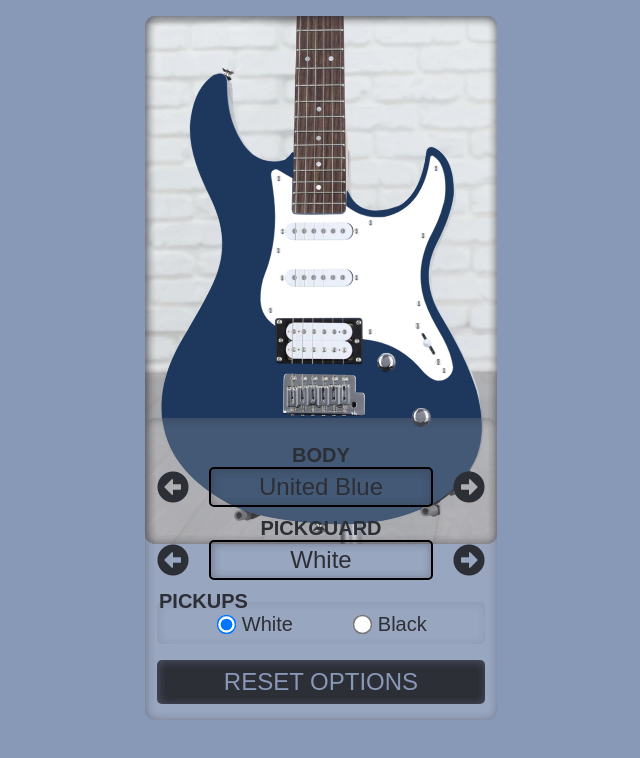
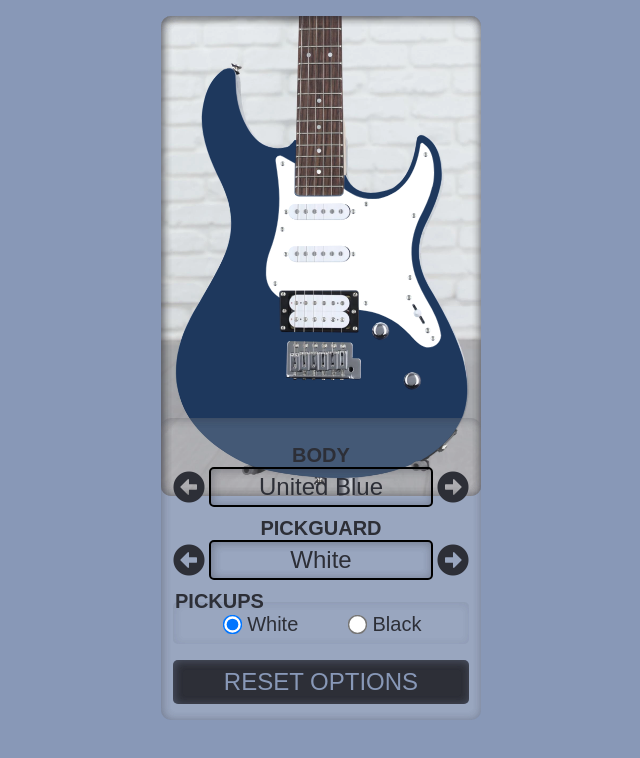
Before and after one commit to js-rushing/guitarOptionsCarousel, a plain HTML site: page index.html in a window 1280 px wide. Shown: the whole page, without its empty margins (319-959 px from the left). Drawn offline with Linux system fonts and the light colour scheme.

Commit message:
Fix Sizing Issue

```diff
--- a/styles/style.scss
+++ b/styles/style.scss
@@ -27,8 +27,8 @@ body {
 .guitar {
     width: 80vw;
     height: calc(80vw * 1.5);
-    max-width: 22rem;
-    max-height: 33rem;
+    max-width: 20rem;
+    max-height: 30rem;
     position: relative;
     margin-top: 2vh;
 
@@ -47,8 +47,8 @@ body {
         position: absolute;
         width: 80vw;
         height: calc(80vw*1.5);
-        max-width: 22rem;
-        max-height: 33rem;
+        max-width: 20rem;
+        max-height: 30rem;
         z-index: 1;
     }
 
@@ -60,8 +60,8 @@ body {
         position: absolute;
         width: 80vw;
         height: calc(80vw*1.5);
-        max-width: 22rem;
-        max-height: 33rem;
+        max-width: 20rem;
+        max-height: 30rem;
         z-index: 3;
     }
 
@@ -76,7 +76,7 @@ body {
     align-items: center;
     justify-content: center;
     width: 80vw;
-    max-width: 22rem;
+    max-width: 20rem;
     border-radius: .625rem;
     z-index: 10;
     padding: 1rem;
@@ -86,7 +86,7 @@ body {
         &_headline {
             display: flex;
             width: 100%;
-            max-width: 22rem;
+            max-width: 20rem;
             align-items: center;
             justify-content: center;
             font-size: 1.25rem;
@@ -113,13 +113,12 @@ body {
             align-items: center;
             justify-content: center;
             width: 14rem;
-            max-width: 18.75rem;
             overflow: hidden;
             transition: transform .2s ease-in-out;
             border: solid black .125rem;
             border-radius: 5px;
             padding: .25rem;
-            margin: 0 1.25rem;
+            margin: 0 .25rem;
             box-shadow: inset .0625rem .0625rem .625rem rgba(45, 47, 55, .2), inset .0625rem .0625rem .625rem rgba(45, 47, 55, .2);
         }
 
```
Also changed, not shown: styles/dist/style.css.
